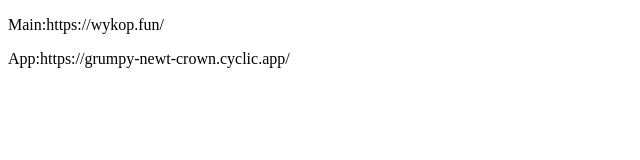
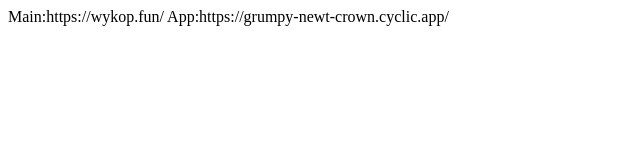
Before and after one commit to jakubx6/jakubx6.github.io, a plain HTML site: page index.html in a window 1280 px wide. Shown: the whole page, without its empty margins (0-640 px from the left). Drawn offline with Linux system fonts and the light colour scheme.

Commit message:
Update index.html

```diff
--- a/index.html
+++ b/index.html
@@ -1,7 +1,7 @@
 <!DOCTYPE html>
 <html>
 <body>
-<p>Main:https://wykop.fun/</p>
-<p>App:https://grumpy-newt-crown.cyclic.app/</p>
+Main:https://wykop.fun/
+App:https://grumpy-newt-crown.cyclic.app/
 </body>
 </html>
```
